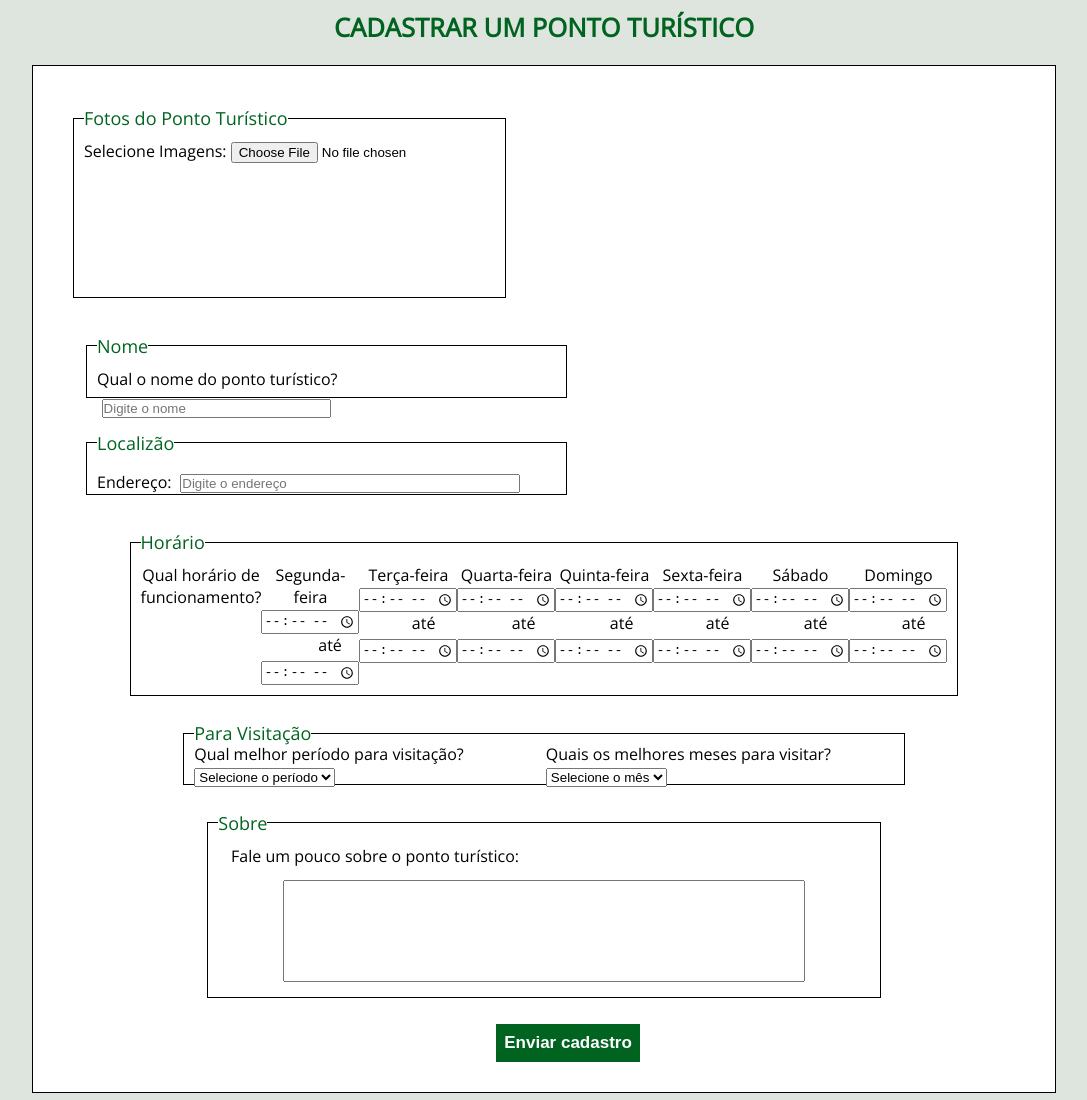
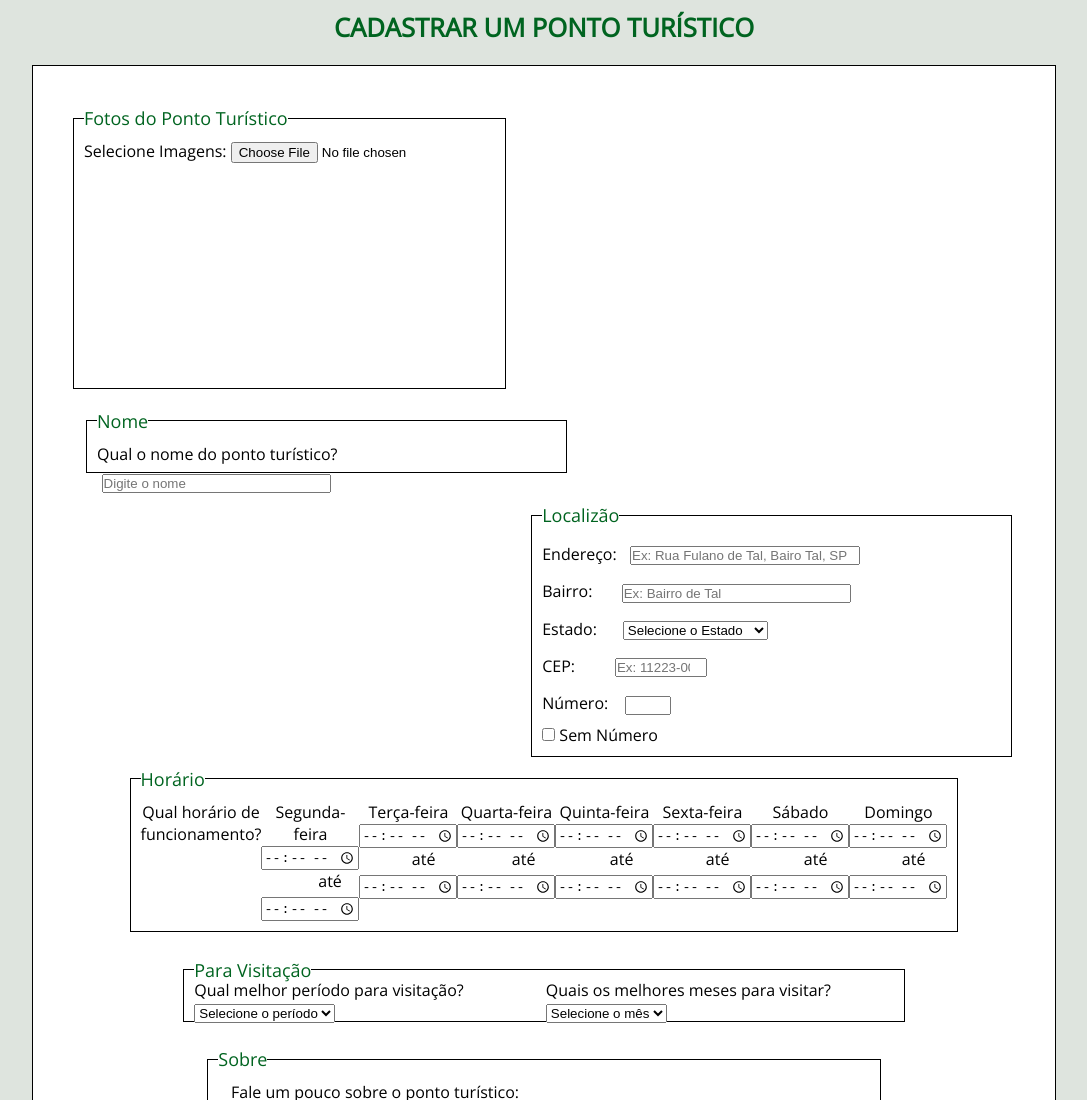
Before and after one commit to EduFZ/Ativ.-Forms, a plain HTML site: page index.html in a window 1280 px wide. Shown: the top 1100 px of the page, without its empty margins (96-1183 px from the left). Drawn offline with nearby package versions, Linux system fonts and the light colour scheme.

Commit message:
Adicionado detalhes sobre Localização

```diff
--- a/css/style.css
+++ b/css/style.css
@@ -43,7 +43,7 @@ legend {
 
 .foto {
     width: 45%;
-    height: 15vw;
+    height: 22.1vw;
     display: inline;
     float: left;
 }
@@ -53,7 +53,7 @@ legend {
     height: 5vw;
     display: inline;
     margin-left: 1.8vw;
-    margin-top: 2vw;
+
 }
 
 .nome input {
@@ -64,17 +64,38 @@ legend {
 
 .localizacao {
     width: 50%;
-    height: 5vw;
-    display: inline;
-    margin-left: 1.8vw;
-    margin-top: 1vw;
+    height: auto;
+    /*margin-left: 1.8vw;
+    display: inline;*/
+    display: flex;
+    flex-direction: column;
+    float: right;
+    margin-right: 1vw;
 }
 
-.localizacao input{
-    width: 74%;
-    margin-left: 1%;
-    margin-top: 2%;
+.estado {
+    margin: 2% 0;
 }
+.slestado {
+    margin-left: 1.7vw;
+}
+
+.locinput {
+    width: 50%;
+    margin: 2%;
+}
+
+.binput {margin-left: 1.97vw;}
+.cinput {
+    width: 20%;
+    margin-left: 2.8vw;
+}
+.ninput {
+    width: 10%;
+    margin-left: 1vw;
+}
+
+
 
 
 .visitacao {
--- a/index.html
+++ b/index.html
@@ -37,8 +37,63 @@
                 <legend>Localizão</legend>
                 <p>
                     <label for="localizacao">Endereço:</label>
-                    <input type="text" id="localizacao" placeholder="Digite o endereço" required>
+                    <input class="locinput" type="text" id="localizacao" placeholder="Ex: Rua Fulano de Tal, Bairo Tal, SP" required>
                 </p>
+
+                <p>
+                    <label class="bairro" for="bairro">Bairro:</label>
+                    <input class="bairro locinput binput" type="text" id="bairro" placeholder="Ex: Bairro de Tal">
+                </p>
+
+                <p>
+                    <label class="estado" for="estado">Estado:</label>
+                    <select class="estado slestado" name="estado" id="estado">
+                        <option value="selecione" selected disabled>Selecione o Estado</option>
+                        <option value="ac">Acre</option>
+                        <option value="al">Alagoas</option>
+                        <option value="ap">Amapá</option>
+                        <option value="am">Amazonas</option>
+                        <option value="ba">Bahia</option>
+                        <option value="ce">Ceará</option>
+                        <option value="df">Distrito Federal</option>
+                        <option value="es">Espírito Santo</option>
+                        <option value="go">Goiás</option>
+                        <option value="ma">Maranhão</option>
+                        <option value="mt">Mato Grosso</option>
+                        <option value="ms">Mato Grosso do Sul</option>
+                        <option value="mg">Minas Gerais</option>
+                        <option value="pa">Pará</option>
+                        <option value="pb">Paraíba</option>
+                        <option value="pr">Paraná</option>
+                        <option value="pe">Pernambuco</option>
+                        <option value="pi">Piauí</option>
+                        <option value="rj">Rio de Janeiro</option>
+                        <option value="rn">Rio Grande do Norte</option>
+                        <option value="rs">Rio Grande do Sul</option>
+                        <option value="ro">Rondônia</option>
+                        <option value="rr">Roraima</option>
+                        <option value="sc">Santa Catarina</option>
+                        <option value="sp">São Paulo</option>
+                        <option value="se">Sergipe</option>
+                        <option value="to">Tocantins</option>
+                    </select>
+                </p>
+
+                <p>
+                    <label class="cep" for="cep">CEP:</label>
+                    <input class="cep locinput cinput" type="number" placeholder="Ex: 11223-000" min="10000000">
+                </p>
+
+                <p>
+                    <label class="numero" for="numero">Número:</label>
+                    <input class="numero locinput ninput" type="number" id="numero" min="0">
+                </p>
+
+                <p>
+                    <input class="sninput" type="checkbox" name="sn" id="sn" >
+                    <label class="sn" for="sn">Sem Número</label>
+                </p>
+
             </fieldset>
 
             <fieldset class="horario">
```
